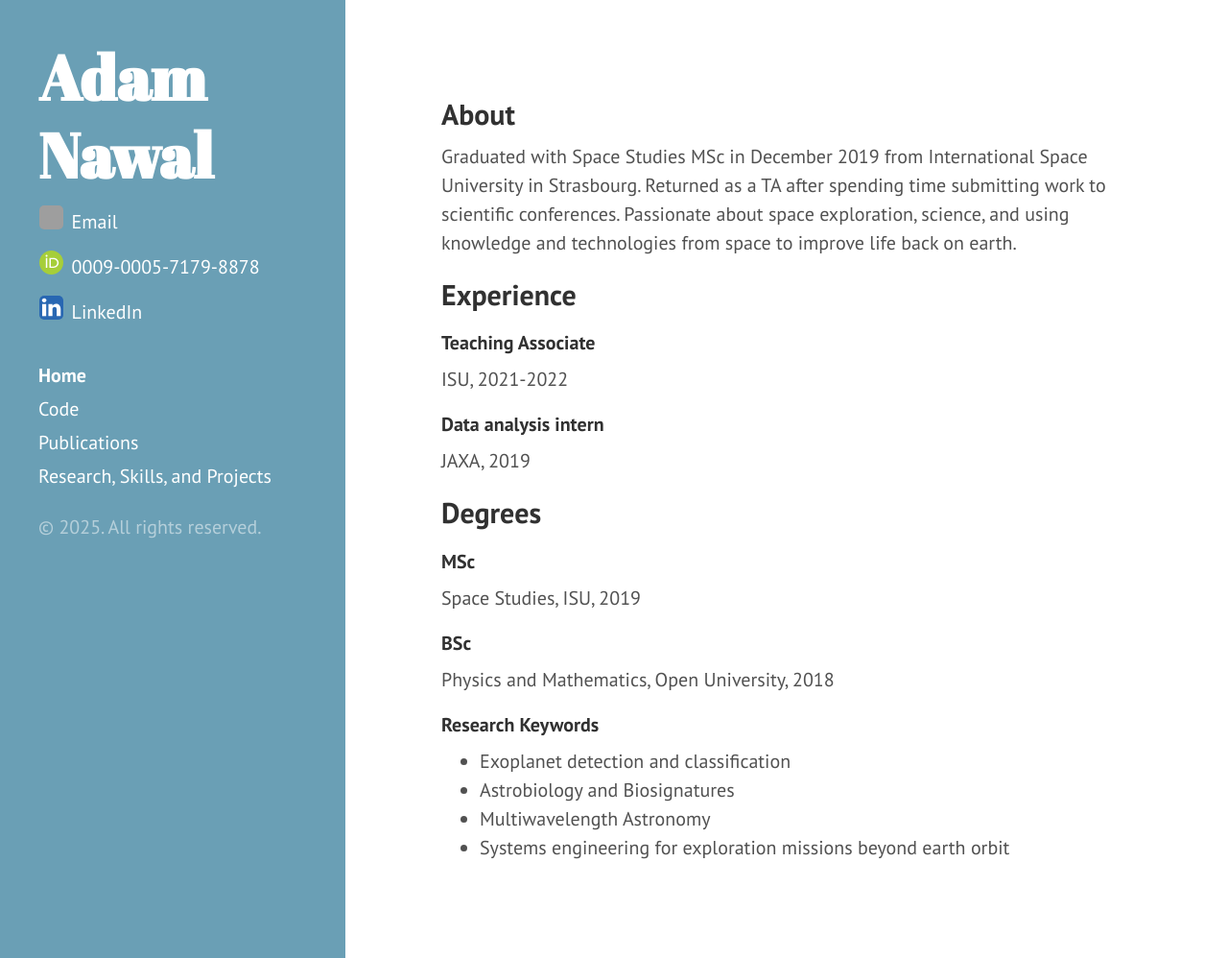
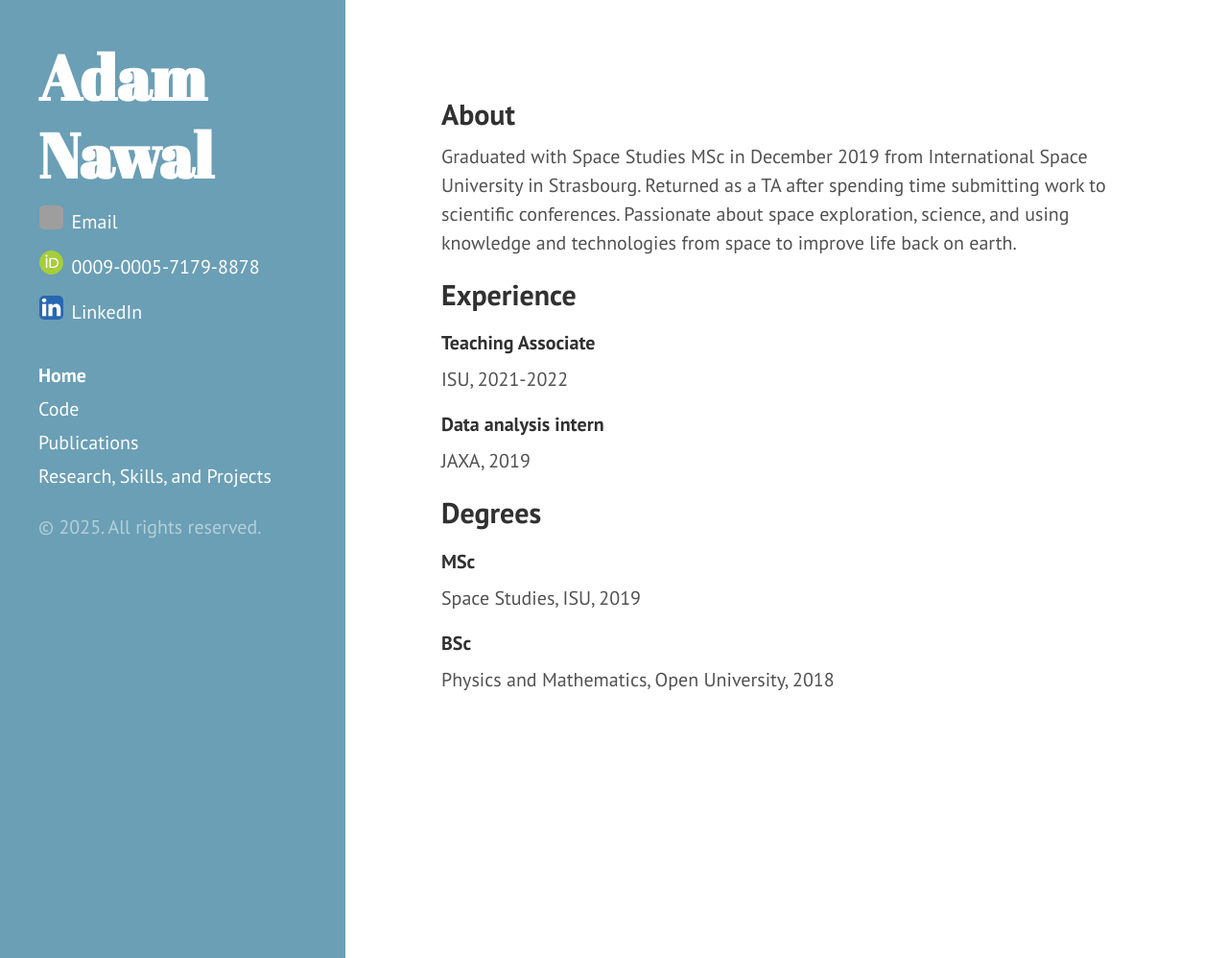
Before and after one commit to ConstantUncle/ConstantUncle.github.io, a Jekyll site: the page built from index.html, in a window 1280 px wide and 998 px high. Shown: the whole window at 96% size. Built offline with Jekyll 4.4.1, drawn with Linux system fonts in a browser that asks for light colours; grey boxes are pictures that could not be loaded.

Commit message:
Update index.html
Moved Research Keywords to Research page

```diff
--- a/index.html
+++ b/index.html
@@ -22,11 +22,3 @@ Space Studies, ISU, 2019
 
 <h4>BSc</h4>
 Physics and Mathematics, Open University, 2018
-
-<h4>Research Keywords</h4>
-<ul>
-  <li>Exoplanet detection and classification</li>
-  <li>Astrobiology and Biosignatures</li>
-  <li>Multiwavelength Astronomy</li>
-  <li>Systems engineering for exploration missions beyond earth orbit</li>
-</ul>
```
